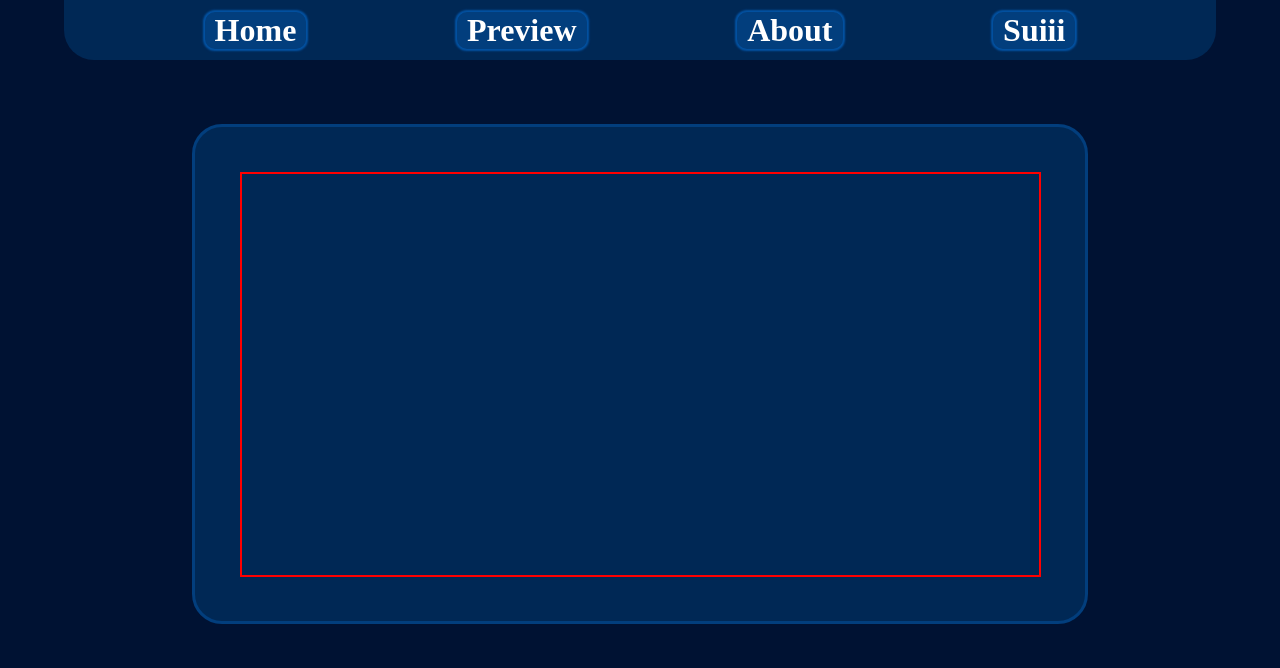
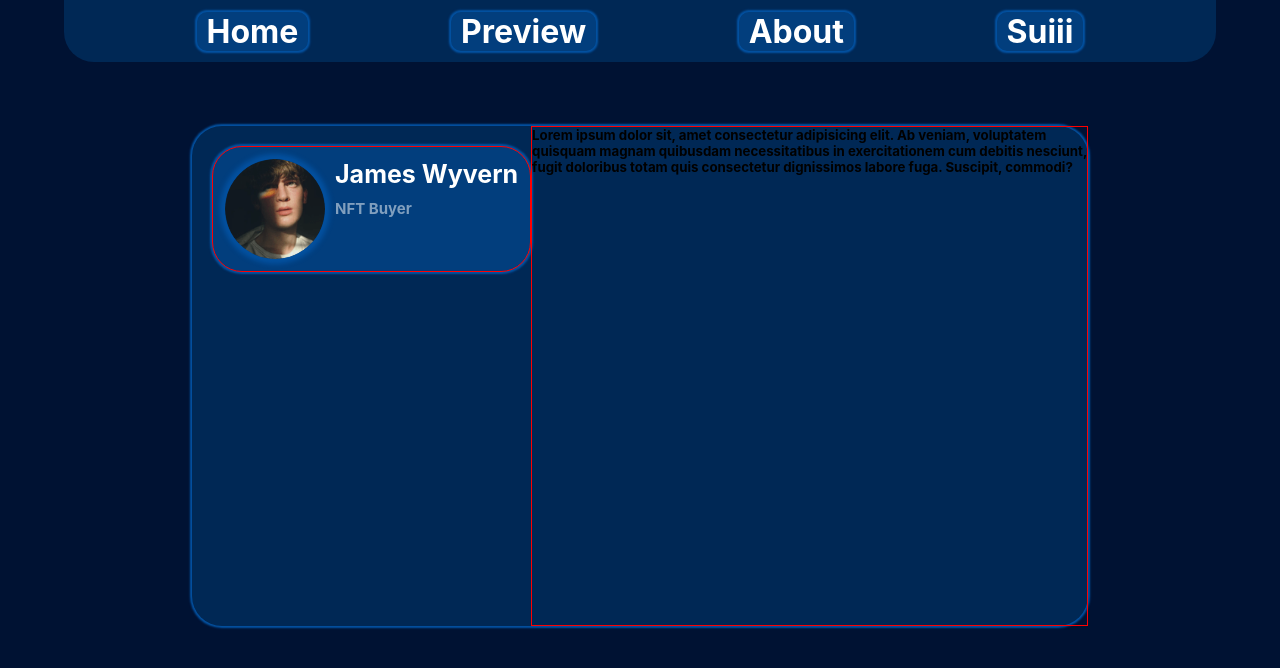
Before and after one commit to Balbaar/NFT-website, a plain HTML site: page profile.html in a window 1280 px wide. Drawn offline with Linux system fonts and the light colour scheme.

Commit message:
continued work on profile

```diff
--- a/profile.html
+++ b/profile.html
@@ -33,9 +33,16 @@
         </div>
     </header>
     <div class="content">
-        <div class="profile">
-
-        </div>
+            <div class="profile-top">
+                <img class="profile-picture" src="images/image-avatar.png" alt="">
+                <div class="profile-name">
+                    <h1>James Wyvern</h1>
+                    <h3>NFT Buyer</h3>
+                </div>
+            </div>
+            <div class="profile-info">
+                <h5>Lorem ipsum dolor sit, amet consectetur adipisicing elit. Ab veniam, voluptatem quisquam magnam quibusdam necessitatibus in exercitationem cum debitis nesciunt, fugit doloribus totam quis consectetur dignissimos labore fuga. Suscipit, commodi?</h5>
+            </div>
     </div>
 </body>
 </html>
--- a/style/main.css
+++ b/style/main.css
@@ -1,9 +1,57 @@
 *{
     font-family: -apple-system, BlinkMacSystemFont, 'Segoe UI', Roboto, Oxygen, Ubuntu, Cantarell, 'Open Sans', 'Helvetica Neue', sans-serif;
+    box-sizing: border-box;
+    margin: 0;
+    padding: 0;
 }
 
 body{
     background: #001233;
+}
+
+.topbar{
+    background: #002855;
+    height: 15%;
+    border-radius: 0 0 30px 30px;
+    min-width: 800px;
+
+    display: flex;
+    gap: 10px;
+    justify-content: space-evenly;
+
+    margin-left: 5%;
+    margin-right: 5%;
+}
+
+.item{
+    background-color: #023E7D;
+    box-shadow: 0 0 2px 2px #0353A4;
+    border-radius: 10px ;
+
+    display: flex;
+    align-items: center;
+    margin-top: 1%;
+    margin-bottom: 1%;
+    padding-left: 10px;
+    padding-right: 10px;
+    transition: all 0.1s ease-in-out;
+
+}
+
+.item:hover{
+    transform: scale(1.15);
+}
+
+.topbar h1{
+    color: white;
+
+    left: 50%;
+    transform: translate(-50%, 0);
+    position: relative;
+}
+
+a{
+    text-decoration: none;
 }
 
 .card{
@@ -21,6 +69,7 @@ body{
     top: 100px;
     box-shadow: 0 0 5px 5px rgba(27,178,180,1);
 }
+
 
 .card-image{
     margin-top: 20px;
@@ -51,8 +100,8 @@ body{
 
 .card-title{
     color: white;
+    font-size: 25px;
     margin-left: 20px;
-    font-size: 25px;
 }
 
 .card-title:hover{
@@ -62,12 +111,14 @@ body{
 .card-text{
     margin-left: 20px;
     color: #979DAC;
+    margin-top: 5px;
 }
 
 .card-info{
     display: flex;
     margin-left: 20px;
     margin-right: 20px;
+    margin-top: 5px;
     justify-content: space-between;
     flex: 1;
 }
--- a/style/profile.css
+++ b/style/profile.css
@@ -1,4 +1,5 @@
 * {
+    font-family: -apple-system, BlinkMacSystemFont, 'Segoe UI', Roboto, Oxygen, Ubuntu, Cantarell, 'Open Sans', 'Helvetica Neue', sans-serif;
     box-sizing: border-box;
     margin: 0;
     padding: 0;
@@ -6,6 +7,9 @@
 
 body{
     background: #001233;
+}
+h1{
+    color: white;
 }
 
 .topbar{
@@ -41,12 +45,9 @@ body{
     transform: scale(1.15);
 }
 
-h1{
-    color: white;
-
-    left: 50%;
-    transform: translate(-50%, 0);
-    position: relative;
+.topbar h1{
+    display: flex;
+    align-self: center;
 }
 
 a{
@@ -55,7 +56,7 @@ a{
 
 .content{
     background: #002855;
-    border: 3px #023E7D solid;
+    box-shadow: 0 0 2px 2px #0353A4;
     height: 500px;
     width: 70%;
     border-radius: 30px;
@@ -64,11 +65,55 @@ a{
     margin-top: 5%;
 
     display: flex;
+}
+
+.profile-top{
+    border: 1px red solid;
+    background: #023E7D;
+    box-shadow: 0 0 2px 2px #0353A4;
+    width: fit-content;
+    min-width: fit-content;
+    height: fit-content;
+    border-radius: 30px;
+
+    display: flex;
+    flex-wrap: wrap;
+    padding: 12px;
+    margin-left: 20px;
+    margin-top: 20px;
+    max-width: 400px;
+}
+
+.profile-picture{
+    box-shadow: 0 0 5px 5px #0353A4;
+    opacity: 90%;
+    border-radius: 50%;
+    width: 100px;
+    height: 100px;
+}
+
+.profile-picture:hover{
+    transform: scale(1.3);
+}
+
+.profile-name{
+    margin-left: 10px;
+}
+
+.profile-top h1{
+    font-size: 25px;
+    width: fit-content;
+    height: fit-content;
+}
+
+.profile-top h3{
+    color: white;
+    opacity: 50%;
+    font-size: 15px;
+    margin-top: 10px;
+}
+
+.profile-info{
+    border: 1px red solid;
 
 }
-
-.profile{
-    border: 2px red solid;
-    width: 100%;
-    margin: 5%;
-}
```
Also changed, not shown: index.html (+22 -0 lines).
